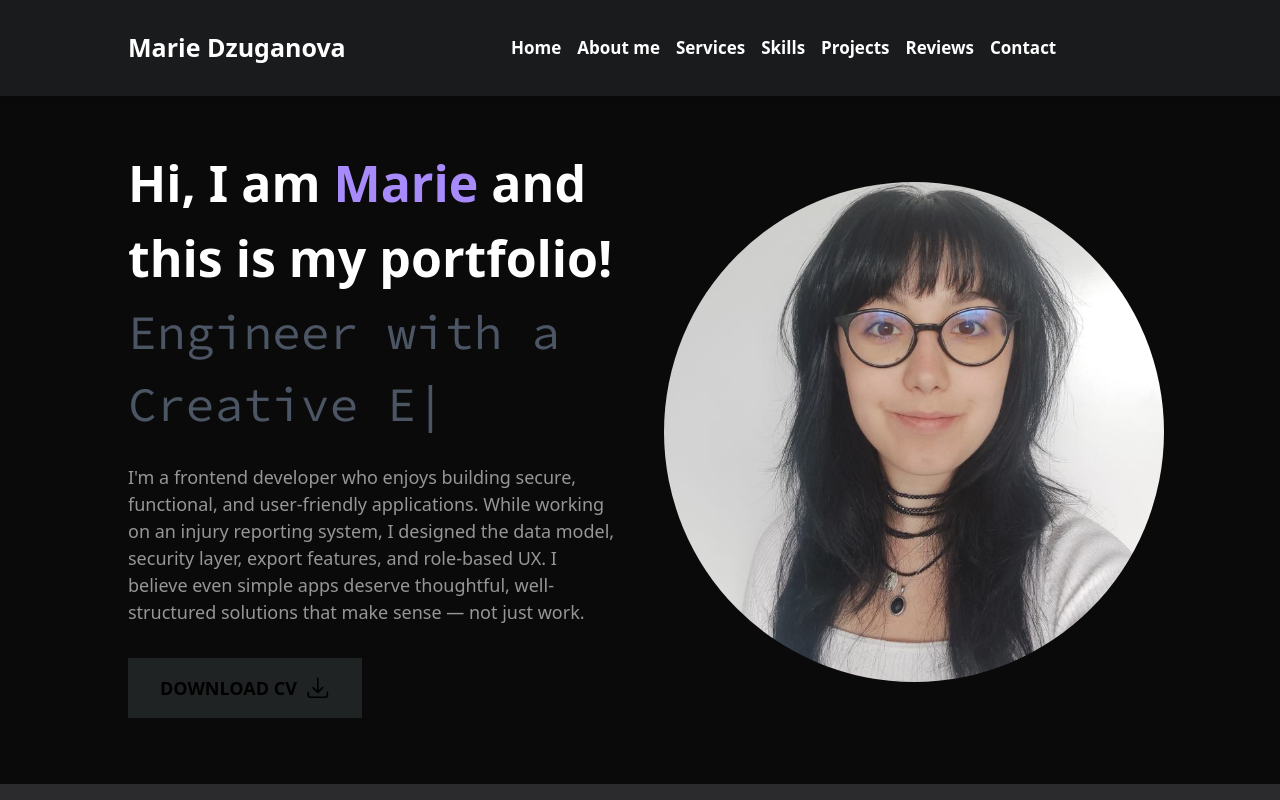
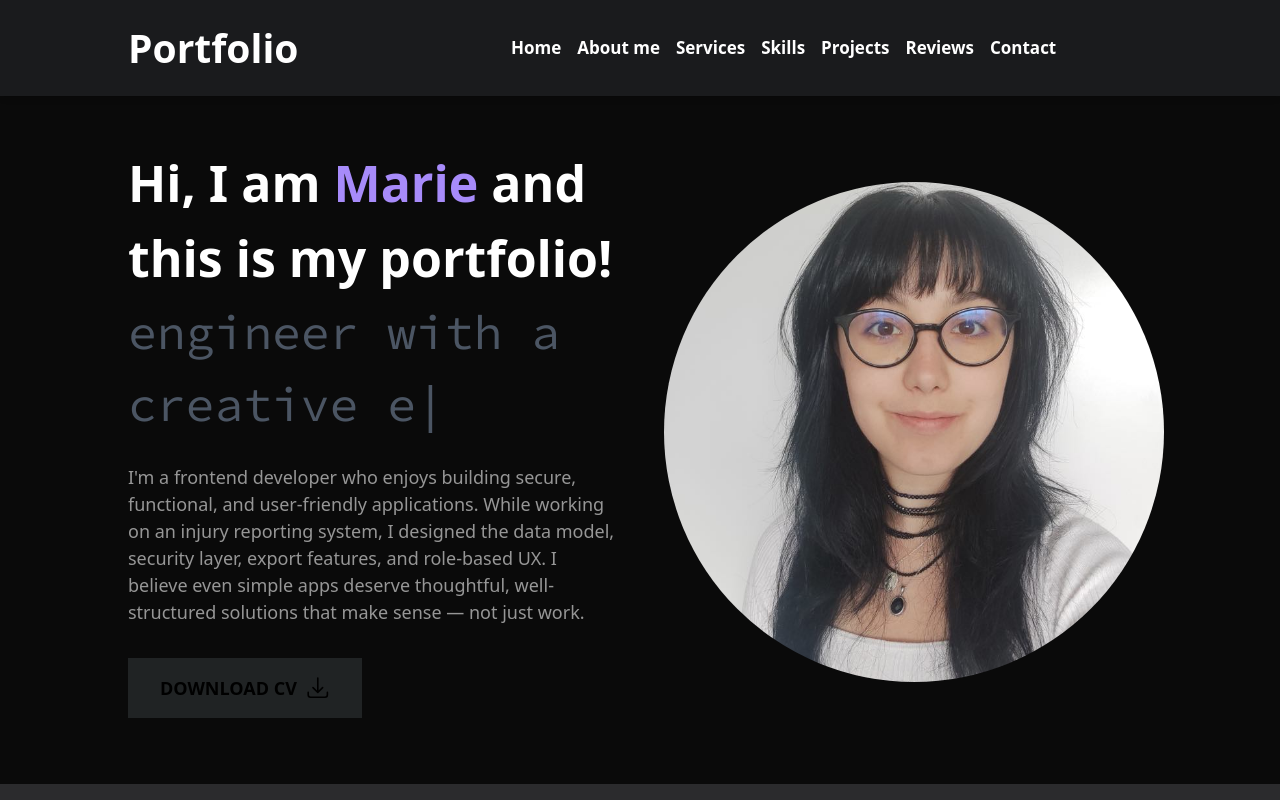
Before and after one commit to eycis/portfolio, a Next.js app: page / in a window 1280 px wide. Shown: the top 800 px of the page. Built offline with nearby package versions, Linux system fonts and the light colour scheme.

Commit message:
color changes

```diff
--- a/components/Nav.tsx
+++ b/components/Nav.tsx
@@ -10,8 +10,8 @@ const Nav = ({ openNav }: Props) => {
   return (
     <div className="w-[100%] fixed z-[10000] top-0 h-[12vh] bg-[#1a1b1d] shadow-md">
       <div className="flex items-center justify-between w-[80%] mx-auto h-[100%]">
-        <h1 className="flex-[0.6] cursor-pointer text-[25px] text-white font-bold">
-          Marie Dzuganova
+        <h1 className="flex-[0.6] cursor-pointer text-[39px] text-white font-bold ">
+          Portfolio
         </h1>
         <div className="hidden md:flex space-x-4">
           <Link
--- a/components/TextEffects.tsx
+++ b/components/TextEffects.tsx
@@ -4,11 +4,11 @@ const TextEffect = () => {
   return (
     <TypeAnimation
       sequence={[
-        'Typescript developer',
+        'typescript developer',
         1500,
-        'Engineer with a Creative Eye',
+        'engineer with a creative eye',
         1500,
-        'Lifelong Learner',
+        'lifelong learner',
         1500
       ]}
       speed={50}
--- a/styles/globals.css
+++ b/styles/globals.css
@@ -9,7 +9,7 @@
 @layer components {
   .nav-link {
     @apply relative font-semibold text-white cursor-pointer text-[17px] w-fit md:block after:block after:content-['']
-    after:absolute after:h-[4px] after:bg-violet-400 after:w-full after:scale-x-0 hover:after:scale-x-100
+    after:absolute after:h-[4px] after:bg-[#484849] after:w-full after:scale-x-0 hover:after:scale-x-100
     after:transition after:duration-300 after:origin-center hidden
   }
   .nav-link-mobile{
```
